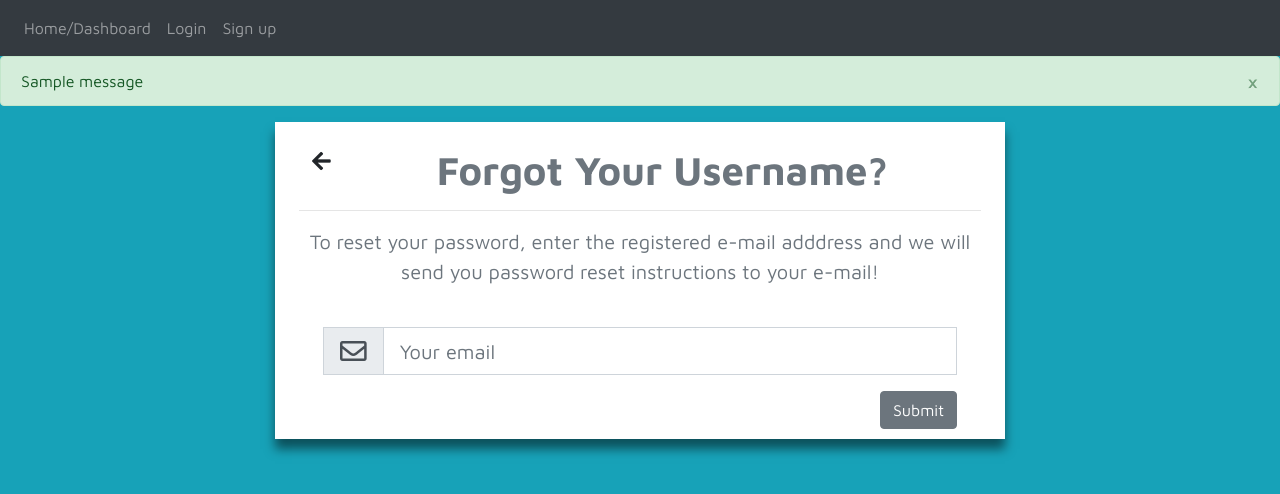
After one commit to tdctkz/CS451R, a Flask app: page /forgot_username in a window 1280 px wide. The commit adds this page. Shown: the top 494 px of the page. Run offline with Flask 2, Linux system fonts and the light colour scheme; one stand-in notice (Sample message) is shown; some libraries are stand-ins or nearby versions.

Commit message:
uptodate

```diff
--- a/app.py
+++ b/app.py
@@ -119,32 +119,6 @@ def update_fundraiser(id):
     else:
         return render_template("update_fundraiser.html", form=form, fundraiser_to_update = fundraiser_to_update, id=id)
 
-
-@app.route('/delete/<int:id>')
-@login_required
-def delete(id):
-    if id == current_user.id:
-        user_to_delete = Users.query.get_or_404(id)
-        form = UserForm()
-
-        try:
-            db.session.delete(user_to_delete)
-            db.session.commit()
-            flash("User Deleted Successfully!!", 'success')
-
-            our_users = Users.query.order_by(Users.date_added)
-            return render_template("login.html",
-                form=form,
-                our_users=our_users)
-
-        except:
-            flash("Whoops! There was a problem deleting user, try again...", 'warning')
-            return render_template("login.html",
-                form=form, our_users=our_users)
-    else:
-        flash("Sorry, you can't delete that user! ", 'danger')
-        return redirect(url_for('user_page'))
-
 # Create Add user pages
 @app.route('/sign-up', methods=['GET', 'POST'])
 def add_user():
@@ -152,7 +126,6 @@ def add_user():
 
     if form.validate_on_submit():
         user = Users.query.filter_by(username=form.username.data).first()
-
         if user:
             flash('Username already exists.', 'warning')
         elif form.confirm_password.data != form.password.data:
@@ -171,6 +144,7 @@ def add_user():
 
     return render_template("add_user.html", form=form)
 
+# Create a fundraiser form
 @app.route('/create_fundraiser', methods=['GET', 'POST'])
 def create_fundraiser():
     form = FundraiserForm()
@@ -190,7 +164,6 @@ def create_fundraiser():
         form.description.data = ''
         form.fund_goal.data = ''
 
-
 		# Add post data to database
         db.session.add(fundraiser)
         db.session.commit()
@@ -201,6 +174,7 @@ def create_fundraiser():
 	# Redirect to the webpage
     return render_template("create_fundraiser.html", form=form)
 
+# Create a Fundraiser individual view pages
 @app.route('/fundraiser/<int:id>')
 def fundraiser(id):
     current_fundraiser = Fundraiser.query.get_or_404(id)
@@ -208,6 +182,7 @@ def fundraiser(id):
     donors = Donors.query.order_by(Donors.date_donated.desc())
     return render_template("fundraiser_page.html", current_fundraiser=current_fundraiser, donors=donors)
 
+# Create function to delete a fundraiser
 @app.route('/fundraiser/delete/<int:id>')
 @login_required
 def delete_fundraiser(id):
@@ -237,37 +212,37 @@ def home():
     all_fundraisers = Fundraiser.query.order_by(Fundraiser.date_created.desc())
     return render_template("home.html", all_fundraisers=all_fundraisers)
 
-@app.route('/donor/delete/<int:id>')
-@login_required
-def delete_donor(id):
-	donor_to_delete = Donors.query.get_or_404(id)
-	try:
-		db.session.delete(donor_to_delete)
-		db.session.commit()
+# Create forgot password function
+@app.route('/forgot_password', methods=['GET', 'POST'])
+def forgot_password():
+    form = UserForm()
 
-			# Return a message
-		flash("Donor Was Deleted!", 'success')
-		return render_template("fundraiser_page.html")
-
-	except:
-			# Return an error message
-		flash("Whoops! There was a problem deleting fundraiser, try again...", 'warning')
-		return render_template("fundraiser_page.html")
-
-@app.route('/reset_password', methods=['GET', 'POST'])
-def reset_password():
-    form = UserForm()
-    email = form.email.data
     if request.method == "POST":
         user = Users.query.filter_by(email=form.email.data).first()
         if user:
-            flash("Check your email!! We sent an email to reset your password.", 'success')
+            flash("Check your email!! We sent an email that showing your password.", 'success')
             return redirect(url_for('login'))
         else:
             flash("Email does not match in the system! Try again...", 'warning')
 
-    return render_template("reset_password.html", form=form)
+    return render_template("forgot_password.html", form=form)
 
+# Create forgot username function
+@app.route('/forgot_username', methods=['GET', 'POST'])
+def forgot_username():
+    form = UserForm()
+
+    if request.method == "POST":
+        user = Users.query.filter_by(email=form.email.data).first()
+        if user:
+            flash("Check your email!! We sent an email that showing your username.", 'success')
+            return redirect(url_for('login'))
+        else:
+            flash("Email does not match in the system! Try again...", 'warning')
+
+    return render_template("forgot_username.html", form=form)
+
+# Create donation form page
 @app.route('/donation/<int:id>', methods=['GET', 'POST'])
 def donation(id):
     form = DonationForm()
@@ -295,13 +270,7 @@ def donation(id):
 def page_not_found(e):
     return render_template("404.html"), 404
 
-#
-# class fundraiser_donor(db.Model):
-#     id = db.Column(db.Integer, primary_key=True)
-#     donor_id = db.Column(db.Integer, db.ForeignKey('donors.id'))
-#     fundraiser_id = db.Column(db.Integer, db.ForeignKey('fundraiser.id'))
-
-
+# Database creation
 # Create a Fundraser  model
 class Fundraiser(db.Model):
     id = db.Column(db.Integer, primary_key=True)
@@ -345,6 +314,7 @@ class Users(db.Model, UserMixin):
     def __repr__(self):
         return '<Name %r>' % self.name
 
+# Create admin management
 admin.add_view(ModelView(Users, db.session))
 admin.add_view(ModelView(Fundraiser, db.session))
 admin.add_view(ModelView(Donors, db.session))
--- a/templates/reset_password.html
+++ b/templates/forgot_password.html
@@ -1,5 +1,5 @@
 {% extends "base.html" %}
-{% block title %}Reset password{% endblock %}
+{% block title %}Forgot password{% endblock %}
 {% block content %}
 
 {% with messages = get_flashed_messages(with_categories=true) %}
--- /dev/null
+++ b/templates/forgot_username.html
@@ -0,0 +1,57 @@
+{% extends "base.html" %}
+{% block title %}Forgot Username{% endblock %}
+{% block content %}
+
+{% with messages = get_flashed_messages(with_categories=true) %}
+{% if messages %}
+{% for category, message in messages %}
+{% if category == 'success' %}
+<div class="alert alert-success alert-dismissible">
+    {{ message }}
+    <button type="button" class="close" data-dismiss="alert">&times;</button>
+</div>
+{% endif %}
+{% if category == 'warning' %}
+<div class="alert alert-warning alert-dismissible">
+    {{ message }}
+    <button type="button" class="close" data-dismiss="alert">&times;</button>
+</div>
+{% endif %}
+{% if category == 'danger' %}
+<div class="alert alert-danger alert-dismissible">
+    {{ message }}
+    <button type="button" class="close" data-dismiss="alert">&times;</button>
+</div>
+{% endif %}
+{% endfor %}
+{% endif %}
+{% endwith %}
+
+<!-- Forgot Password Form Start -->
+<div class="container justify-content-center mt-2">
+    <div class="row justify-content-center">
+        <div class="col-lg-8">
+            <div class="myShadow">
+                <div class="bg-white p-4">
+                    <div class="float-left">
+                        <a href="{{url_for('login')}}"><i class="btn fas fa-arrow-left fa-lg"></i></a>
+                    </div>
+                    <h1 class="text-center font-weight-bold text-secondary">Forgot Your Username?</h1>
+                    <hr class="my-3" />
+                    <p class="lead text-center text-secondary">To reset your password, enter the registered e-mail
+                        adddress and we will send you password reset instructions to your e-mail!</p>
+                    <form method="POST" class="px-3 p-4">
+                        <div class="input-group input-group-lg form-group">
+                            <div class="input-group-prepend">
+                                <span class="input-group-text rounded-0"><i class="far fa-envelope fa-lg"></i></span>
+                            </div>
+                            {{ form.email(class="form-control rounded-0", placeholder="Your email") }}
+                        </div>
+                        {{ form.submit(class="btn btn-secondary float-right") }}
+                    </form>
+                </div>
+            </div>
+        </div>
+    </div>
+    <!-- Forgot Password Form End -->
+    {% endblock %}
--- a/templates/login.html
+++ b/templates/login.html
@@ -70,9 +70,9 @@ content %}
                             <div>
                                 <div class="forgot font-weight-normal float-left">
                                     <p>Forgot
-                                        <a href="#" id="forgotUsername-link">username</a>
+                                        <a href="{{url_for('forgot_username')}}">username</a>
                                         or
-                                        <a href="{{url_for('reset_password')}}"> password?</a>
+                                        <a href="{{url_for('forgot_password')}}"> password?</a>
                                     </p>
                                 </div>
                             </div>
--- a/templates/user_page.html
+++ b/templates/user_page.html
@@ -37,7 +37,7 @@
             <strong>Username:</strong>
             {{ current_user.username }}<br />
 
-            <strong>User Id:</strong>
+            <strong>UID:</strong>
             {{ current_user.id }}<br />
 
             <strong>Email:</strong>
@@ -49,10 +49,7 @@
 
             <a href="{{ url_for('update_user', id=current_user.id)}}" class="btn btn-secondary btn-sm">Update
                 Profile</a>
-
-            <a href="{{ url_for('delete', id=current_user.id)}}" class="btn btn-danger btn-sm">Delete</a>
         </div>
-
     </div>
 </div>
 </div>
--- a/webforms.py
+++ b/webforms.py
@@ -27,7 +27,7 @@ class FundraiserForm(FlaskForm):
 	title = StringField("Title", validators=[DataRequired()])
 	description = StringField("Description", validators=[DataRequired()], widget=TextArea())
 	fundraiser_pic = FileField("Fundraiser Pic", validators=[DataRequired()])
-	fund_goal = IntegerField("Your Goal", validators=[DataRequired()])
+	fund_goal = IntegerField("Fund Goal", validators=[DataRequired()])
 	submit = SubmitField("Submit")
 
 #Create a donation form
```
Also changed, not shown: templates/fundraiser_page.html (+7 -14 lines), templates/update_fundraiser.html (+4 -3 lines), donation_db.db.
